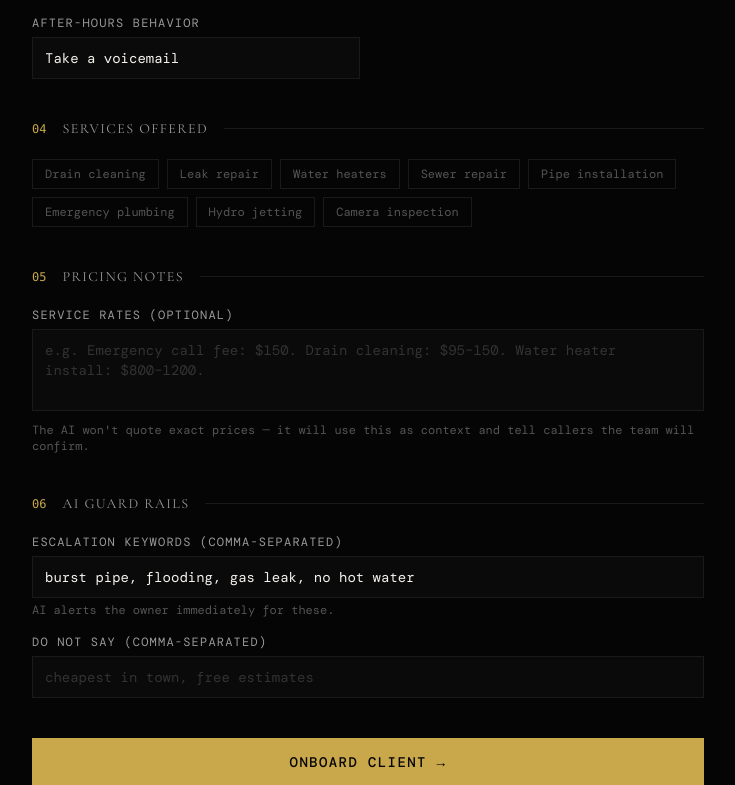
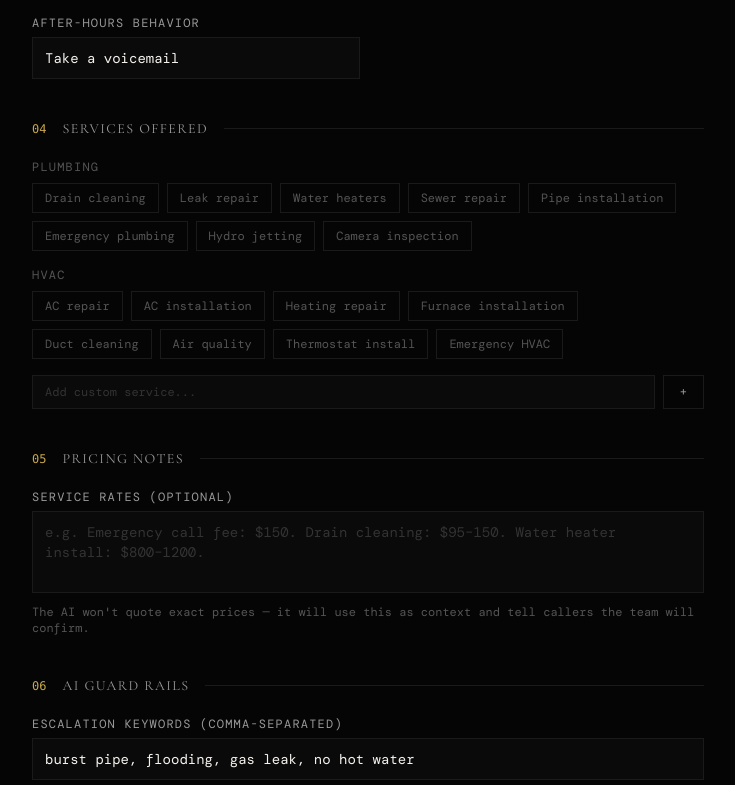
Before and after one commit to GunnHeist5/aria-receptionist, a Next.js app: page /intake in a window 1280 px wide. Shown: the part 1088-1873 px from the top of the page, without its empty margins (272-1007 px from the left). Built offline with nearby package versions, Linux system fonts and the light colour scheme.

Commit message:
Add HVAC services and custom service input to intake form

```diff
--- a/components/intake/IntakeForm.tsx
+++ b/components/intake/IntakeForm.tsx
@@ -4,9 +4,17 @@ import { useState } from 'react';
 import { useRouter } from 'next/navigation';
 import { motion } from 'framer-motion';
 
-const SERVICES = [
-  'Drain cleaning', 'Leak repair', 'Water heaters', 'Sewer repair',
-  'Pipe installation', 'Emergency plumbing', 'Hydro jetting', 'Camera inspection',
+const SERVICE_GROUPS = [
+  {
+    label: 'Plumbing',
+    items: ['Drain cleaning', 'Leak repair', 'Water heaters', 'Sewer repair',
+            'Pipe installation', 'Emergency plumbing', 'Hydro jetting', 'Camera inspection'],
+  },
+  {
+    label: 'HVAC',
+    items: ['AC repair', 'AC installation', 'Heating repair', 'Furnace installation',
+            'Duct cleaning', 'Air quality', 'Thermostat install', 'Emergency HVAC'],
+  },
 ];
 
 type F = Record<string, string>;
@@ -29,6 +37,7 @@ export default function IntakeForm() {
   const [form, setForm] = useState<F>(DEFAULTS);
   const [loading, setLoading] = useState(false);
   const [error, setError] = useState('');
+  const [customInput, setCustomInput] = useState('');
 
   const set = (k: string) => (e: React.ChangeEvent<HTMLInputElement | HTMLSelectElement | HTMLTextAreaElement>) =>
     setForm(f => ({ ...f, [k]: e.target.value }));
@@ -37,6 +46,13 @@ export default function IntakeForm() {
     const curr = form.services.split(',').map(s => s.trim()).filter(Boolean);
     const next = curr.includes(svc) ? curr.filter(s => s !== svc) : [...curr, svc];
     setForm(f => ({ ...f, services: next.join(', ') }));
+  }
+
+  function addCustom() {
+    const val = customInput.trim();
+    if (!val) return;
+    toggleService(val);
+    setCustomInput('');
   }
 
   async function submit(e: React.FormEvent) {
@@ -62,6 +78,7 @@ export default function IntakeForm() {
   }
 
   const active = (svc: string) => form.services.split(',').map(s => s.trim()).includes(svc);
+
 
   return (
     <form onSubmit={submit} className="space-y-10">
@@ -159,13 +176,32 @@ export default function IntakeForm() {
       {/* Services */}
       <section>
         <SectionHeader n="04" title="Services Offered" />
-        <div className="flex flex-wrap gap-2 mb-3">
-          {SERVICES.map(svc => (
-            <button key={svc} type="button" onClick={() => toggleService(svc)}
-              className={`px-3 py-1.5 text-xs border transition-colors ${active(svc) ? 'border-[#c9a84c] text-[#c9a84c] bg-[#c9a84c]/5' : 'border-[#1a1a1a] text-[#555] hover:border-[#333]'}`}>
-              {svc}
-            </button>
-          ))}
+        {SERVICE_GROUPS.map(group => (
+          <div key={group.label} className="mb-4">
+            <p className="text-xs text-[#555] uppercase tracking-widest mb-2">{group.label}</p>
+            <div className="flex flex-wrap gap-2">
+              {group.items.map(svc => (
+                <button key={svc} type="button" onClick={() => toggleService(svc)}
+                  className={`px-3 py-1.5 text-xs border transition-colors ${active(svc) ? 'border-[#c9a84c] text-[#c9a84c] bg-[#c9a84c]/5' : 'border-[#1a1a1a] text-[#555] hover:border-[#333]'}`}>
+                  {svc}
+                </button>
+              ))}
+            </div>
+          </div>
+        ))}
+        <div className="flex gap-2 mt-2">
+          <input
+            type="text"
+            value={customInput}
+            onChange={e => setCustomInput(e.target.value)}
+            onKeyDown={e => { if (e.key === 'Enter') { e.preventDefault(); addCustom(); } }}
+            placeholder="Add custom service..."
+            className="flex-1 bg-[#0a0a0a] border border-[#1a1a1a] text-[#f5f2ee] px-3 py-2 text-xs focus:outline-none focus:border-[#c9a84c] transition-colors placeholder-[#333]"
+          />
+          <button type="button" onClick={addCustom}
+            className="px-4 py-2 text-xs border border-[#1a1a1a] text-[#9a9a9a] hover:border-[#c9a84c] hover:text-[#c9a84c] transition-colors">
+            +
+          </button>
         </div>
       </section>
 
```
